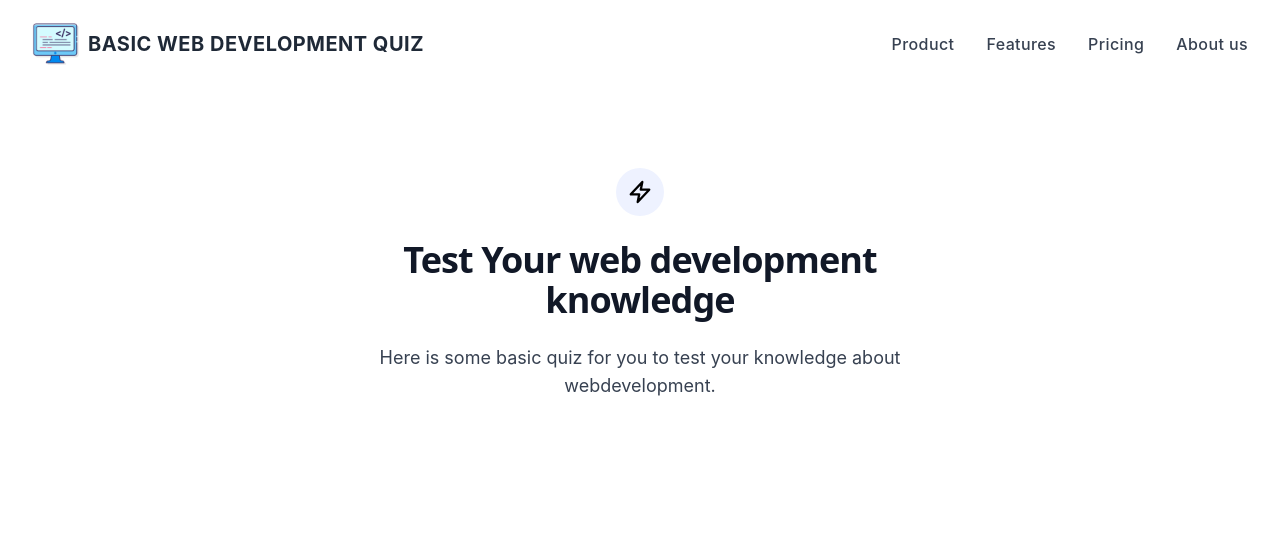
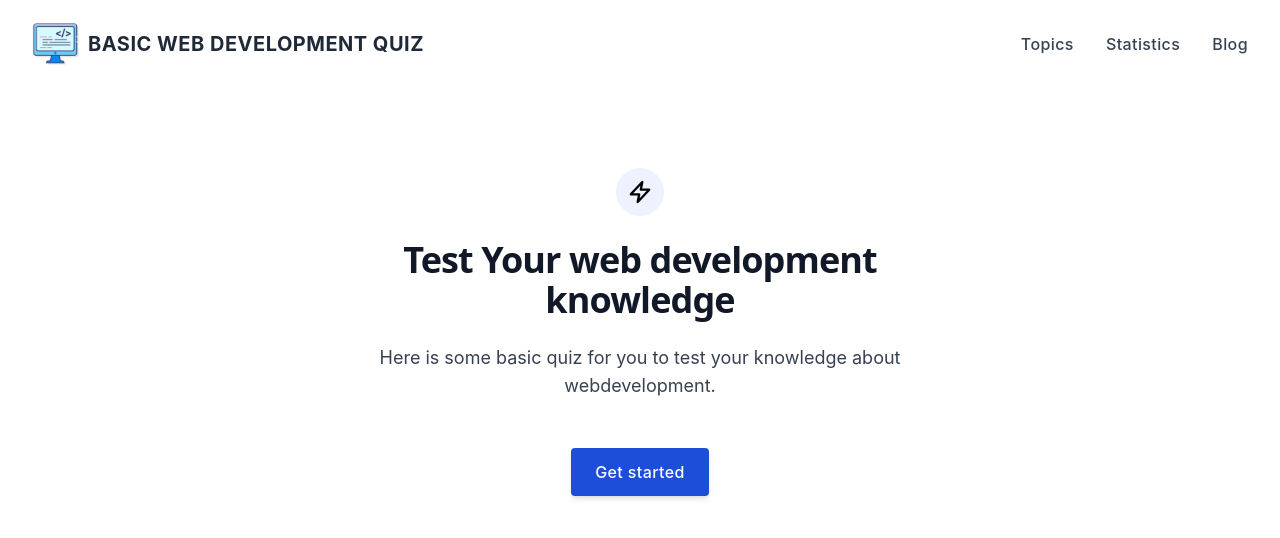
Before and after one commit to Rabiullah-Rabi/basic-web-dev-quiz, a React (Create React App) app: page / in a window 1280 px wide. Shown: the top 538 px of the page. Built offline with nearby package versions, Linux system fonts and the light colour scheme.

Commit message:
modify header and home

```diff
--- /dev/null
+++ b/src/components/Blogs.js
@@ -0,0 +1,11 @@
+import React from 'react';
+
+const Blogs = () => {
+    return (
+        <div>
+            <h1>this is blog Components</h1>
+        </div>
+    );
+};
+
+export default Blogs;
--- a/src/components/Header.js
+++ b/src/components/Header.js
@@ -21,42 +21,32 @@ const Header = () => {
                 <ul class="flex items-center hidden space-x-8 lg:flex">
                     <li>
                         <Link
-                        to="/"
+                        to="topics"
                         aria-label="Our product"
                         title="Our product"
                         class="font-medium tracking-wide text-gray-700 transition-colors duration-200 hover:text-deep-purple-accent-400"
                         >
-                        Product
+                        Topics
                         </Link>
                     </li>
                     <li>
                         <Link
-                        to="/"
+                        to="statistics"
                         aria-label="Our product"
                         title="Our product"
                         class="font-medium tracking-wide text-gray-700 transition-colors duration-200 hover:text-deep-purple-accent-400"
                         >
-                        Features
+                        Statistics
                         </Link>
                     </li>
                     <li>
                         <Link
-                        to="/"
+                        to="blog"
                         aria-label="Product pricing"
                         title="Product pricing"
                         class="font-medium tracking-wide text-gray-700 transition-colors duration-200 hover:text-deep-purple-accent-400"
                         >
-                        Pricing
-                        </Link>
-                    </li>
-                    <li>
-                        <Link
-                        to="/"
-                        aria-label="About us"
-                        title="About us"
-                        class="font-medium tracking-wide text-gray-700 transition-colors duration-200 hover:text-deep-purple-accent-400"
-                        >
-                        About us
+                        Blog
                         </Link>
                     </li>
                 </ul>
--- a/src/components/Home.js
+++ b/src/components/Home.js
@@ -31,7 +31,14 @@ const Home = () => {
                             Here is some basic quiz for you to test your knowledge about webdevelopment.
                     </p>
                 </div>
-
+                <div>
+                    <Link
+                    to="statistics"
+                    className="inline-flex items-center justify-center h-12 px-6 font-medium tracking-wide text-white transition duration-200 rounded shadow-md bg-blue-700 hover:bg-blue-500 focus:shadow-outline focus:outline-none"
+                    >
+                    Get started
+                    </Link>
+                </div>
                 </div>
             </div>
         </div>
--- /dev/null
+++ b/src/components/Statistics.js
@@ -0,0 +1,11 @@
+import React from 'react';
+
+const Statistics = () => {
+    return (
+        <div>
+            <h1>Statitics components</h1>
+        </div>
+    );
+};
+
+export default Statistics;
--- /dev/null
+++ b/src/components/Topics.js
@@ -0,0 +1,11 @@
+import React from 'react';
+
+const Topics = () => {
+    return (
+        <div>
+            <h1>Topics</h1>
+        </div>
+    );
+};
+
+export default Topics;
```
Also changed, not shown: src/Routes.js (+15 -0 lines).
